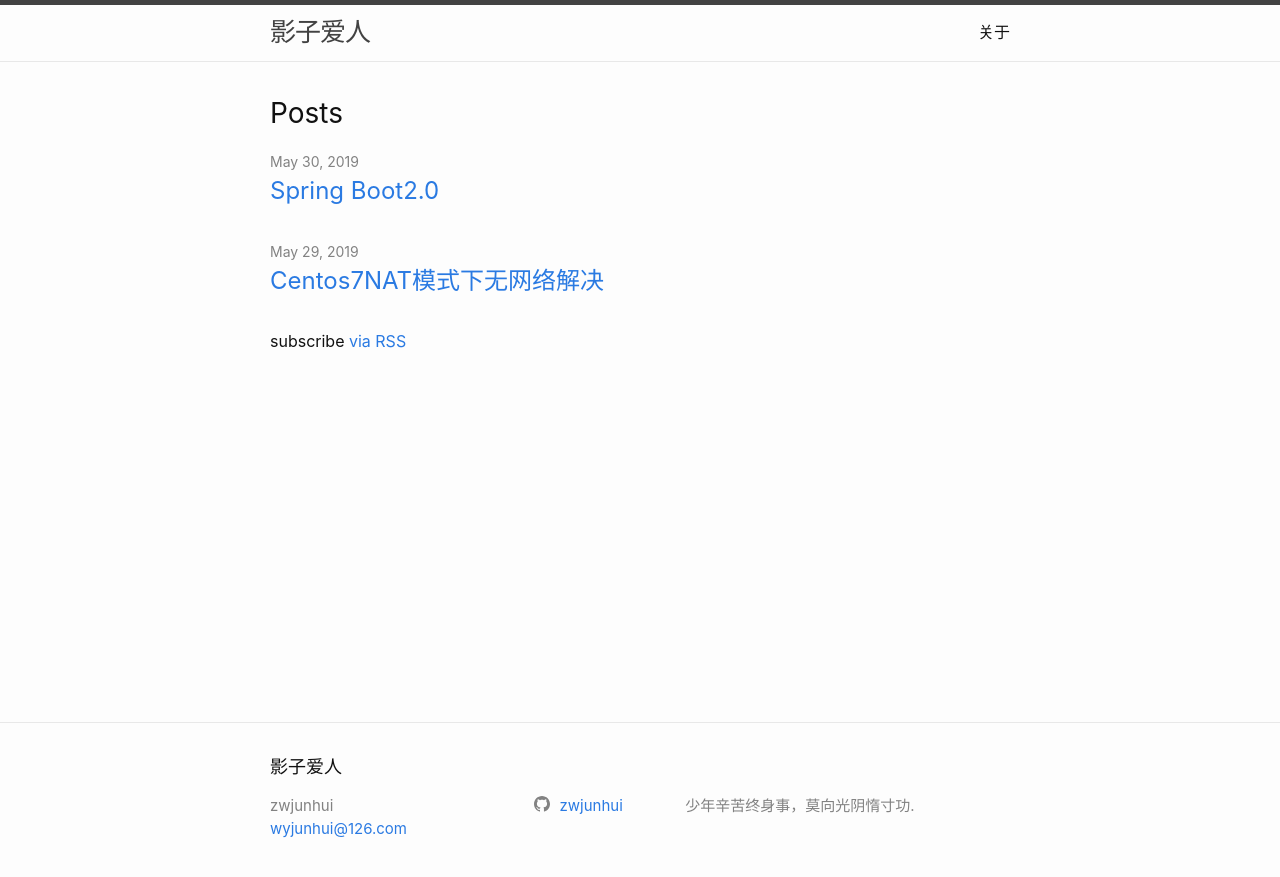
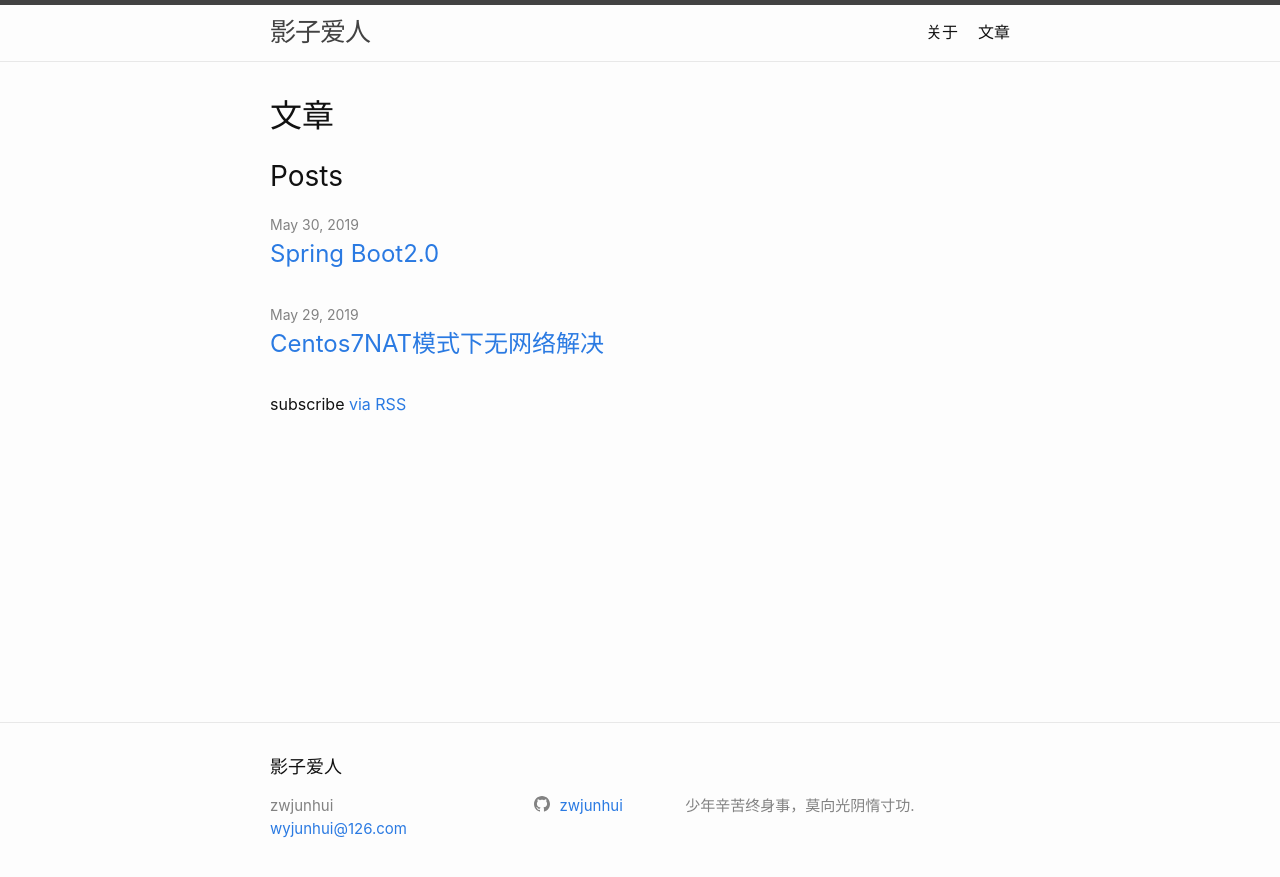
Before and after one commit to zwjunhui/personblog, a Jekyll site: the page built from essay.md, in a window 1280 px wide. Shown: the top 877 px of the page. Built offline with Jekyll 4.4.1, drawn with Linux system fonts in a browser that asks for light colours.

Commit message:
Update essay.md

```diff
--- a/essay.md
+++ b/essay.md
@@ -1,5 +1,5 @@
 ---
 layout: home
+title: 文章
 permalink: /essay
-portraits: '/assets/logo.jpg'
 ---
```
